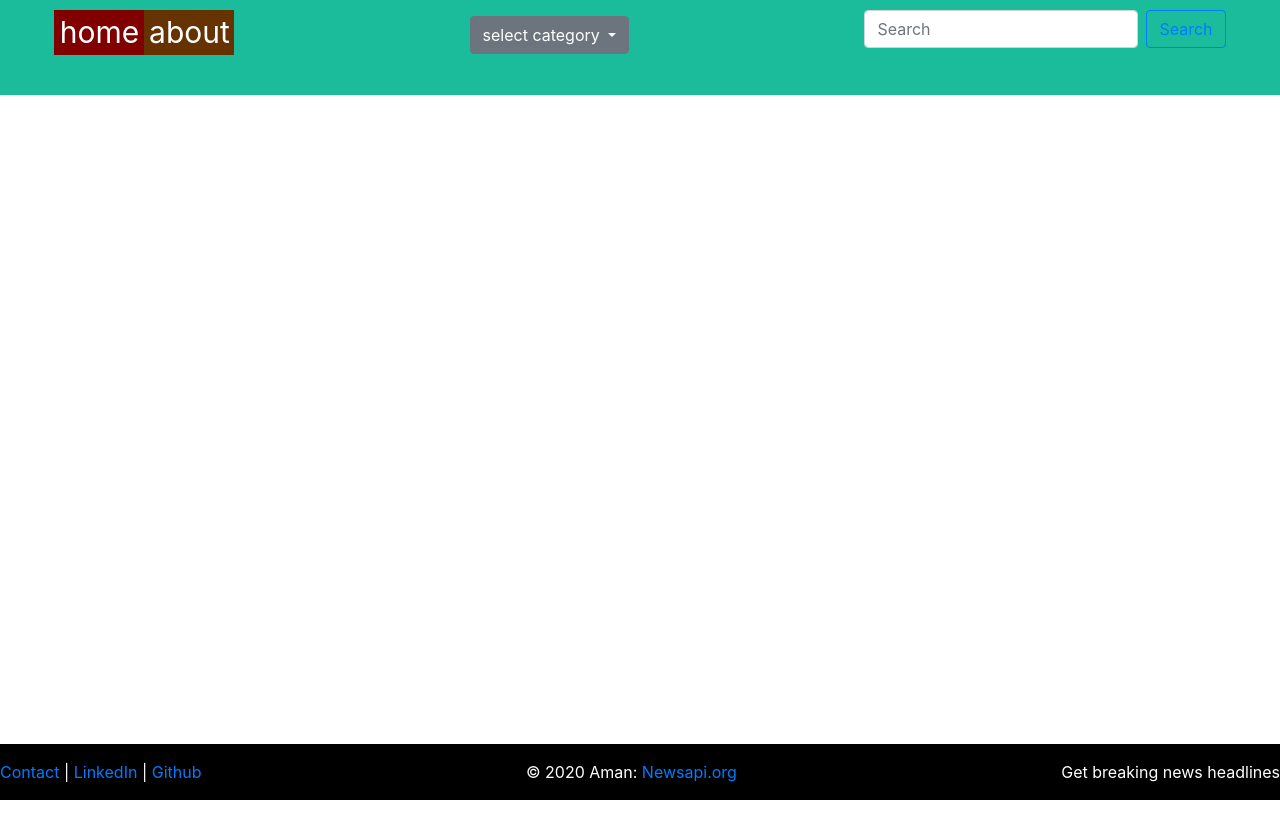
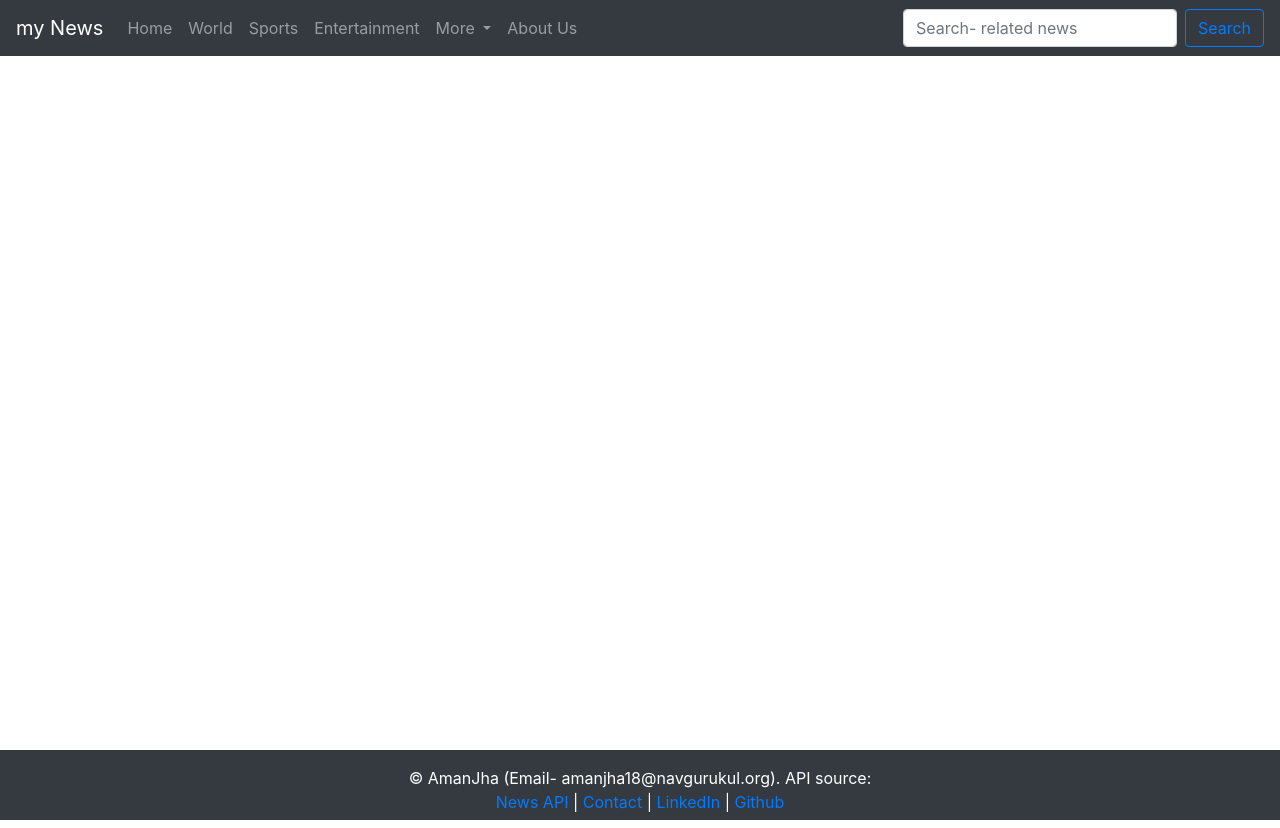
Before and after one commit to amanjha18/google_news, a Django app: template News/Newsapp/templates/index.html in a window 1280 px wide. Before the commit the page ends 800 px from the top, so only its background shows below. Run offline with Django 3.2, Linux system fonts and the light colour scheme; the template is opened without the code that fills it, so the values that code supplies are empty; some libraries are stand-ins or nearby versions.

Commit message:
add basic.html

```diff
--- a/News/News/settings.py
+++ b/News/News/settings.py
@@ -23,7 +23,7 @@ BASE_DIR = os.path.dirname(os.path.dirname(os.path.abspath(__file__)))
 SECRET_KEY = 'w2xd(bn-kaz*e@y3_^j7o-_bu&0pl@6vhz68be3^!8@cx(4u=g'
 
 # SECURITY WARNING: don't run with debug turned on in production!
-DEBUG = False
+DEBUG = True
 
 ALLOWED_HOSTS = ['aman609.pythonanywhere.com' , '127.0.0.1']
 # ALLOWED_HOSTS = []
@@ -121,4 +121,5 @@ USE_TZ = True
 
 STATIC_URL = '/static/'
 
-STATIC_ROOT = os.path.join(BASE_DIR, 'https://aman609.pythonanywhere.com/static')
+# STATIC_ROOT = os.path.join(BASE_DIR, 'https://aman609.pythonanywhere.com/News/static')
+STATIC_ROOT = os.path.join(BASE_DIR, 'static')
--- /dev/null
+++ b/News/Newsapp/templates/basic.html
@@ -0,0 +1,73 @@
+<!DOCTYPE html>
+{% load static %}
+<html>
+<head>
+  <title>MyNews</title>
+           <!-- add icon link -->
+  <link rel = "icon" href =
+      "https://upload.wikimedia.org/wikipedia/commons/thumb/d/da/Google_News_icon.svg/1200px-Google_News_icon.svg.png"
+      type = "image/x-icon">
+  <meta name="viewport" content="width=device-width, initial-scale=1, shrink-to-fit=no"/>
+	<link rel="stylesheet" href="https://stackpath.bootstrapcdn.com/bootstrap/4.3.1/css/bootstrap.min.css" integrity="sha384-ggOyR0iXCbMQv3Xipma34MD+dH/1fQ784/j6cY/iJTQUOhcWr7x9JvoRxT2MZw1T" crossorigin="anonymous">
+	<script src="https://code.jquery.com/jquery-3.3.1.slim.min.js" integrity="sha384-q8i/X+965DzO0rT7abK41JStQIAqVgRVzpbzo5smXKp4YfRvH+8abtTE1Pi6jizo" crossorigin="anonymous"></script>
+	<script src="https://cdnjs.cloudflare.com/ajax/libs/popper.js/1.14.7/umd/popper.min.js" integrity="sha384-UO2eT0CpHqdSJQ6hJty5KVphtPhzWj9WO1clHTMGa3JDZwrnQq4sF86dIHNDz0W1" crossorigin="anonymous"></script>
+	<script src="https://stackpath.bootstrapcdn.com/bootstrap/4.3.1/js/bootstrap.min.js" integrity="sha384-JjSmVgyd0p3pXB1rRibZUAYoIIy6OrQ6VrjIEaFf/nJGzIxFDsf4x0xIM+B07jRM" crossorigin="anonymous"></script>
+</head>
+<body>
+
+<div class="allButFooter" style="min-height: calc(100vh - 50px);">
+
+<nav class="navbar navbar-expand-lg navbar-dark bg-dark">
+  <a class="navbar-brand" href="">my News</a>
+  <button class="navbar-toggler" type="button" data-toggle="collapse" data-target="#navbarSupportedContent" aria-controls="navbarSupportedContent" aria-expanded="false" aria-label="Toggle navigation">
+    <span class="navbar-toggler-icon"></span>
+  </button>
+
+  <div class="collapse navbar-collapse " id="navbarSupportedContent">
+    <ul class="navbar-nav mr-auto " >
+      <li class="nav-item">
+        <a class="nav-link" href="{% url 'home' %}">Home</a>
+      </li>
+      <li class="nav-item">
+        <a class="nav-link" href="{% url 'world' %}">World</a>
+      </li>
+      <li class="nav-item">
+        <a class="nav-link" href="{% url 'sports' %}">Sports</a>
+      </li>
+      <li class="nav-item">
+        <a class="nav-link" href="{% url 'entertainment' %}">Entertainment</a>
+      </li>
+      <li class="nav-item dropdown">
+        <a class="nav-link dropdown-toggle" href="#" id="navbarDropdown" role="button" data-toggle="dropdown" aria-haspopup="true" aria-expanded="false">
+          More
+        </a>
+        <div class="dropdown-menu" aria-labelledby="navbarDropdown">
+          <a class="dropdown-item" href="{% url 'business' %}">Business</a>
+          <div class="dropdown-divider"></div>
+          <a class="dropdown-item" href="{% url 'science' %}">Science</a>
+          <div class="dropdown-divider"></div>
+        </div>
+      </li>
+      <li class="nav-item">
+        <a class="nav-link" href="{% url 'about' %}">About Us</a>
+      </li>
+    </ul>
+    <form class="form-inline my-2 my-lg-0" action="{% url 'search' %}" method="POST">
+    	{% csrf_token %}
+      <input class="form-control mr-sm-2" type="search" placeholder="Search- related news " aria-label="Search" name="keyword">
+      <button class="btn btn-outline-primary my-2 my-sm-0" type="submit">Search</button>
+    </form>
+  </div>
+</nav>
+
+{% block content %}
+{% endblock %}
+
+</div>
+
+<div class="p-3 mb-2 bg-dark text-white" style="left:0;bottom:0; height: 70px;text-align: center;" >© AmanJha (Email- amanjha18@navgurukul.org). API source: <p> <a href="https://newsapi.org/" target="_blank">News API</a> |
+<a href="https://amanjha18.github.io/PortFolio/" target="blank">Contact</a> | <a href="https://www.linkedin.com/in/aman-jha-815532168/" target="blank">LinkedIn</a> | <a href="https://github.com/amanjha18" target="blank">Github</a></p>
+</div>
+
+</body>
+</html>
--- a/News/Newsapp/templates/index.html
+++ b/News/Newsapp/templates/index.html
@@ -1,165 +1,22 @@
-<!DOCTYPE html>
-<html lang="en">
-<head>
-    <meta charset="UTF-8">
-    <title>MyNews</title>
-           <!-- add icon link -->
-    <link rel = "icon" href =
-        "https://upload.wikimedia.org/wikipedia/commons/thumb/d/da/Google_News_icon.svg/1200px-Google_News_icon.svg.png"
-        type = "image/x-icon">
-
-    <!-- dropdown link -->
-    <meta name="viewport" content="width=device-width, initial-scale=1, shrink-to-fit=no"/>
-    <link rel="stylesheet" href="https://stackpath.bootstrapcdn.com/bootstrap/4.3.1/css/bootstrap.min.css" integrity="sha384-ggOyR0iXCbMQv3Xipma34MD+dH/1fQ784/j6cY/iJTQUOhcWr7x9JvoRxT2MZw1T" crossorigin="anonymous">
-    <script src="https://code.jquery.com/jquery-3.3.1.slim.min.js" integrity="sha384-q8i/X+965DzO0rT7abK41JStQIAqVgRVzpbzo5smXKp4YfRvH+8abtTE1Pi6jizo" crossorigin="anonymous"></script>
-    <script src="https://cdnjs.cloudflare.com/ajax/libs/popper.js/1.14.7/umd/popper.min.js" integrity="sha384-UO2eT0CpHqdSJQ6hJty5KVphtPhzWj9WO1clHTMGa3JDZwrnQq4sF86dIHNDz0W1" crossorigin="anonymous"></script>
-    <script src="https://stackpath.bootstrapcdn.com/bootstrap/4.3.1/js/bootstrap.min.js" integrity="sha384-JjSmVgyd0p3pXB1rRibZUAYoIIy6OrQ6VrjIEaFf/nJGzIxFDsf4x0xIM+B07jRM" crossorigin="anonymous"></script>
-    <!-- dropdown -->
-
-    <link rel="stylesheet" href="https://stackpath.bootstrapcdn.com/bootstrap/4.3.1/css/bootstrap.min.css" integrity="sha384-ggOyR0iXCbMQv3Xipma34MD+dH/1fQ784/j6cY/iJTQUOhcWr7x9JvoRxT2MZw1T" crossorigin="anonymous">
-    <meta name="viewport" content="width=device-width, initial-scale=1">
-
-<style>
-
-    .footer {
-       position: fixed;
-       left: 0;
-       bottom: 0;
-       width: 100%;
-       background-color: black;
-       color: white;
-       text-align: right -2px;
-    }
-    .left{display:inline-block; float:left; text-align: left -2px;}
-    .right{display:inline-block; float:right}
-
-    .header {
-  padding: 10px;
-  margin-bottom: 10px;
-  text-align: center;
-  background: #1abc9c;
-  color: white;
-  font-size: 30px;
-  display: flex;
-  justify-content: center;
-}
-.dropdown{
-    width: 50%;
-  float: left;
-  margin-bottom: 30px;
-}
-
-.search{
-
-}
-.home{
-    background-color: #800000;
-  color: white;
-  height: 45px;
-  width: 90px;
-  text-align: center;
-  text-decoration: none;
-  display: inline-block;
-  /*margin-right: 8px;*/
-
-}
-.about{
-    background-color: #663300;
-  color: white;
-  height: 45px;
-  width: 90px;
-  text-align: center;
-  text-decoration: none;
-  display: inline-block;
-  /*margin-right: 5px;*/
-}
-
-
-</style>
-</head>
-
-<body>
-
-<div class="header">
-    <div class="home">
-        <a href="{% url 'home' %}" style="color: white">home</a>
-    </div>
-    <div class="about">
-        <a href="{% url 'about' %}" style="color: white">about</a>
-    </div>
-    <!-- dropdown -->
-    <div class="dropdown">
-      <button class="btn btn-secondary dropdown-toggle" type="button" id="dropdownMenuButton" data-toggle="dropdown" aria-haspopup="true" aria-expanded="false">
-        select category
-      </button>
-        <div class="dropdown-menu" aria-labelledby="dropdownMenuButton">
-
-            <a class="dropdown-item" href="{% url 'home' %}">home</a>
-            <a class="dropdown-item" href="{% url 'world' %}">world</a>
-            <a class="dropdown-item" href="{% url 'business' %}">business</a>
-            <a class="dropdown-item" href="{% url 'entertainment' %}">entertainment</a>
-            <a class="dropdown-item" href="{% url 'health' %}">health</a>
-            <a class="dropdown-item" href="{% url 'science' %}">science</a>
-            <a class="dropdown-item" href="{% url 'sports' %}">sports</a>
-            <a class="dropdown-item" href="{% url 'technology' %}">technology</a>
-
-        </div>
-    </div>
-
-
-    <div class="search">
-    <form class="form-inline my-2 my-lg-0" action="{% url 'search' %}" method="POST">
-        {% csrf_token %}
-      <input class="form-control mr-sm-2" type="search" placeholder="Search" aria-label="Search" name="keyword">
-      <button class="btn btn-outline-primary my-2 my-sm-0" type="submit">Search</button>
-    </form>
-    </div>
-
-</div>
-
-
+{% extends 'basic.html' %}
+{% block content %}
     {% if api.totalResults == 0 %}
         <h5 style="padding: 50px">No search Results returned for : ' {{keyword}} '</h5>
-
     {% elif keyword %}
         <h5 style="padding-top:20px;padding-left: 10px;">Top search results returned for ' {{keyword}} ' : </h5>
     {% endif %}
-{% if KeyError %}
-    <h5 style="padding: 50px">No search Results:     please enter in search box </h5>
-{% endif %}
+
+    <div class="card-columns" style="padding: 10px;padding-top: 20px">
 
     {% for img,new,des,url, pub in mylist %}
-     <!-- image -->
-    <div class="card-columns text-align center" style=" padding-top:20px; padding: 20px; padding-right: 10px; padding-left: 10px;   display: flex; align-items: center" >
-
-    <div class="card text-center">
-        <a href="{{url}}" target="blank"><img src="{{ img }}" class="card-img-top" alt="image" style="width: 200px; padding-top: 10px;"> </a>
+      <div class="card">
+        <a href="{{ url }}" target="_blank"><img src="{{ img }}" class="card-img-top" alt="no-image">
         <div class="card-body">
             <h5 class="card-title"><a href="{{url}}">{{new}}</a></h5>
             <p class="card-text">{{des}}</p>
             <p class="card-text"><small class="text-muted">{{pub}}</small></p>
         </div>
-
       </div>
+    {% endfor %}
     </div>
-
-{% endfor %}
-
-
-<div class="footer">
-
-<div class="footer-copyright text-center py-3">© 2020 Aman:
-<a href="https://newsapi.org/s/google-news-api" target="blank"> Newsapi.org</a>
-<div class="right">Get breaking news headlines</div>
-<div class="left">
-    <p><a href="https://amanjha18.github.io/PortFolio/" target="blank">Contact</a> | <a href="https://www.linkedin.com/in/aman-jha-815532168/" target="blank">LinkedIn</a> | <a href="https://github.com/amanjha18" target="blank">Github</a></p>
-</div>
-</div>
-
-</div>
-
-</div>
-
-
-</body>
-</html>
+{% endblock %}
```
Also changed, not shown: News/Newsapp/templates/about.html (+4 -31 lines). Lines whose indentation alone changed are shown as unchanged.
